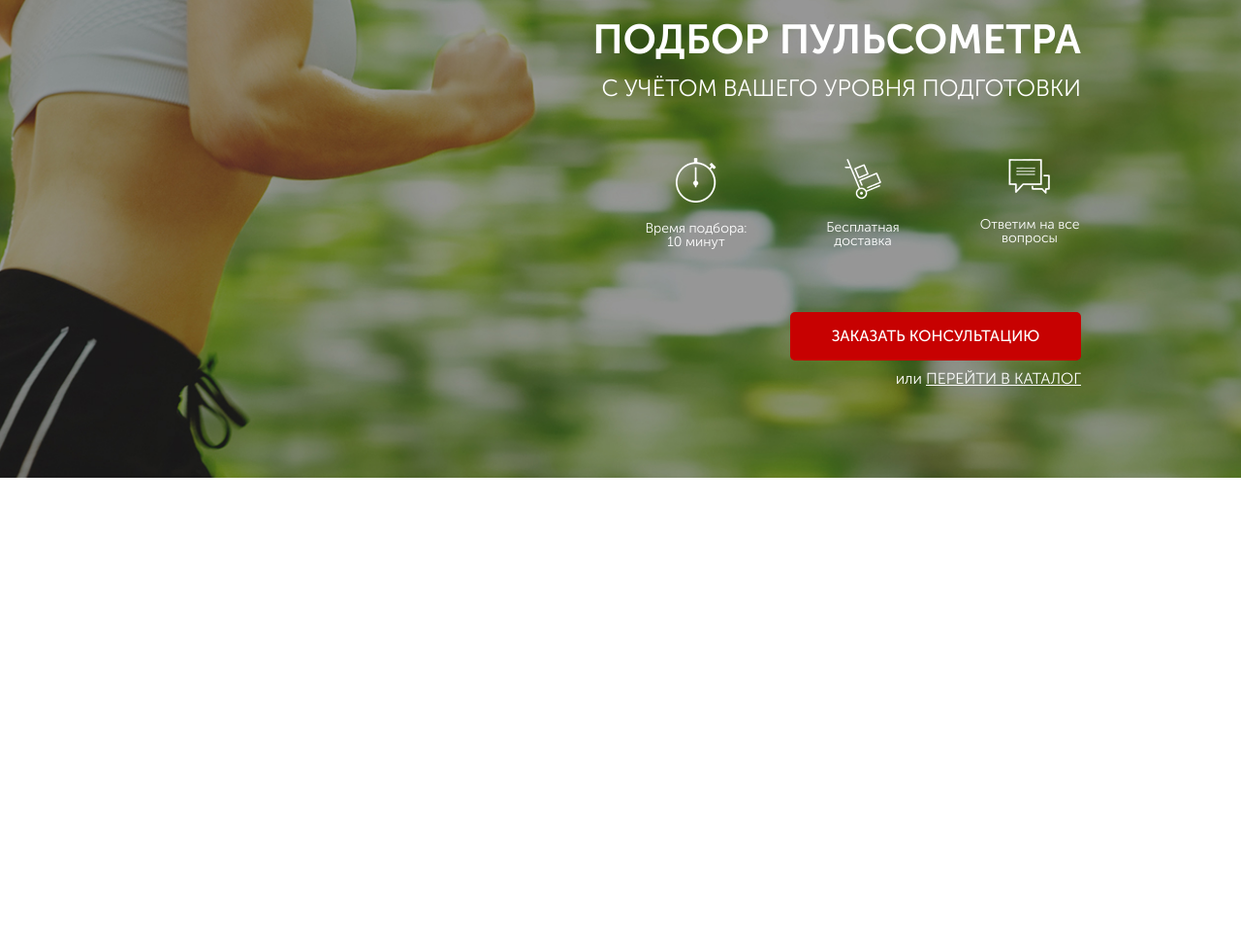
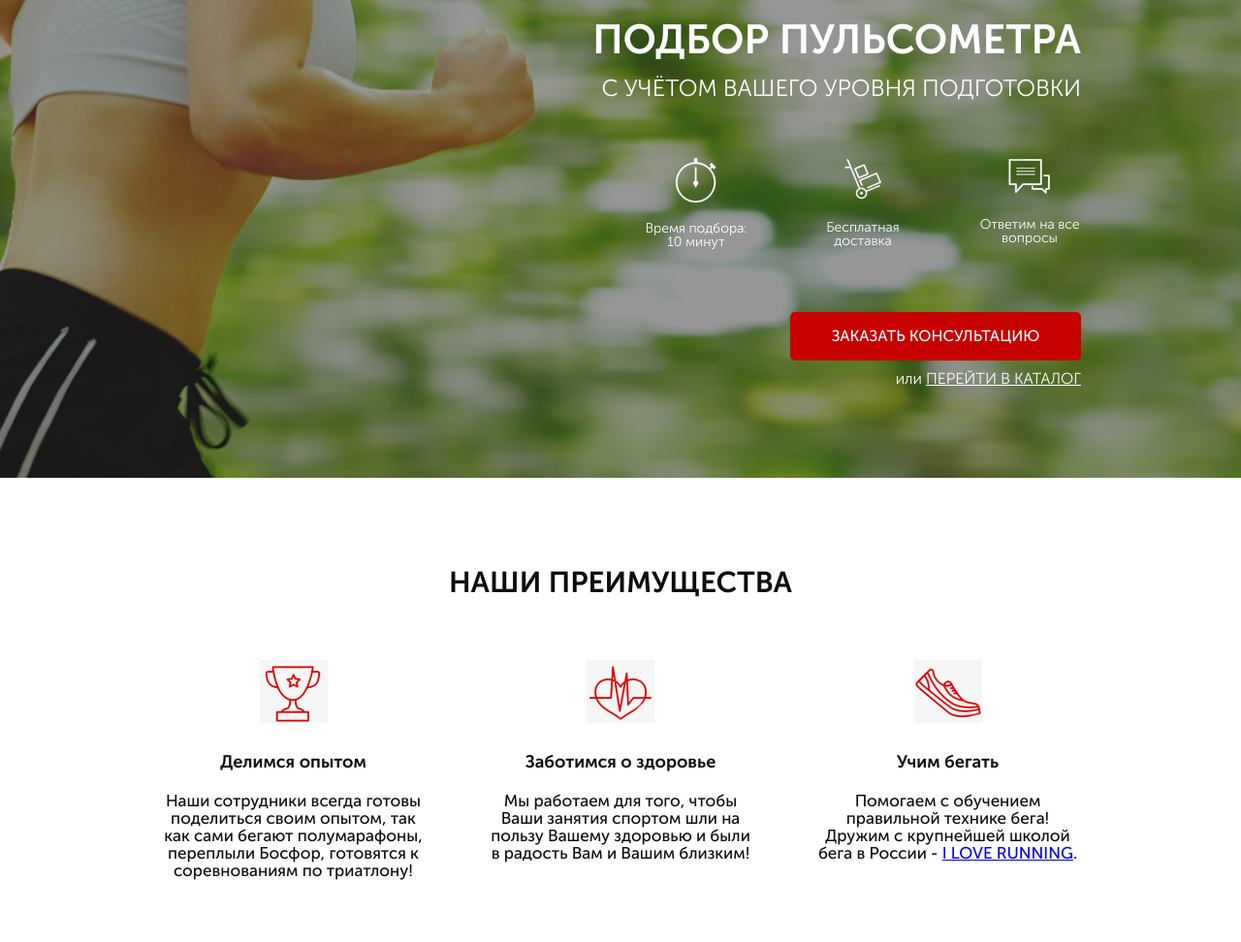
Before and after one commit to phoenixstl69/RunSmart, a website built with webpack: page src/index.html in a window 1280 px wide. Shown: the part 164-1136 px from the top of the page at 97% size. Before the commit the page ends 800 px from the top, so only its background shows below. Built offline with nearby package versions, Linux system fonts and the light colour scheme.

Commit message:
second screen

```diff
--- a/src/index.html
+++ b/src/index.html
@@ -31,7 +31,7 @@
       </header>
 
       <div class="promo__wrapper">
-        <h1 class="promo__header">Подбор пульсометра</h1>
+        <h1 class="title title__main">Подбор пульсометра</h1>
         <h2 class="promo__subheader">с учётом Вашего уровня подготовки</h2>
         <div class="promo__icons">
           <div class="promo__icon">
@@ -56,6 +56,38 @@
       </div>
     </div>
   </section>
+
+  <section class="benefits">
+    <div class="container">
+      <h1 class="title">НАШИ ПРЕИМУЩЕСТВА</h1>
+      <div class="benefits__items">
+        <div class="benefits__item">
+          <div class="benefits__icon">
+            <img src="./img/icons/cup.png" alt="cup">
+          </div>
+          <h3 class="benefits__title">Делимся опытом</h3>
+          <p class="benefits__descr">Наши сотрудники всегда готовы поделиться своим опытом, так как сами бегают
+            полумарафоны, переплыли Босфор, готовятся к соревнованиям по триатлону!</p>
+        </div>
+        <div class="benefits__item">
+          <div class="benefits__icon">
+            <img src="./img/icons/heart.png" alt="heart">
+          </div>
+          <h3 class="benefits__title">Заботимся о здоровье</h3>
+          <p class="benefits__descr">Мы работаем для того, чтобы Ваши занятия спортом шли на пользу Вашему здоровью и
+            были в радость Вам и Вашим близким!</p>
+        </div>
+        <div class="benefits__item">
+          <div class="benefits__icon">
+            <img src="./img/icons/shoe.png" alt="shoe">
+          </div>
+          <h3 class="benefits__title">Учим бегать</h3>
+          <p class="benefits__descr">Помогаем с обучением правильной технике бега! Дружим с крупнейшей школой бега в
+            России - <a href="#"> I LOVE RUNNING</a>.</p>
+        </div>
+      </div>
+    </div>
+  </section>
 </body>
 
 </html>
--- a/src/index.scss
+++ b/src/index.scss
@@ -6,3 +6,5 @@
 @import "style/blocks/button";
 @import "style/blocks/promo";
 @import "style/blocks/header";
+@import "style/blocks/benefits";
+@import "style/blocks/title";
--- a/src/style/base/_var.scss
+++ b/src/style/base/_var.scss
@@ -1,4 +1,4 @@
 $maxWidth: 950;
-$first_text_color: rgb(13, 13, 13);
+$main_text_color: rgb(13, 13, 13);
 $second_text_color: rgb(255, 255, 255);
-$bg_button: rgb(199, 1, 1)
+$bg_button: rgb(199, 1, 1);
--- /dev/null
+++ b/src/style/blocks/_benefits.scss
@@ -0,0 +1,37 @@
+.benefits {
+   padding: 73px 0 65px;
+
+   &__items {
+      display: flex;
+      justify-content: space-between;
+      margin-top: 65px;
+   }
+
+   &__item {
+      width: 275px;
+      text-align: center;
+   }
+
+   &__icon {
+      margin-bottom: 30px;
+
+      img {
+         display: block;
+         margin: 0 auto;
+      }
+   }
+
+   &__title {
+      font-weight: 700;
+      font-size: 18px;
+      color: $main_text_color;
+      margin-bottom: 20px;
+   }
+
+   &__descr {
+      font-weight: 500;
+      font-size: 17px;
+      line-height: 18px;
+      color: $main_text_color;
+   }
+}
--- a/src/style/blocks/_promo.scss
+++ b/src/style/blocks/_promo.scss
@@ -7,14 +7,6 @@
       flex-direction: column;
       align-items: flex-end;
       margin-top: 90px;
-   }
-
-   &__header {
-      font-weight: 700;
-      font-size: 42px;
-      line-height: 20px;
-      text-transform: uppercase;
-      color: $second_text_color;
    }
 
    &__subheader {
--- /dev/null
+++ b/src/style/blocks/_title.scss
@@ -0,0 +1,15 @@
+.title {
+   font-weight: 700;
+   font-size: 30px;
+   line-height: 30px;
+   text-align: center;
+   color: $main_text_color;
+
+   &__main {
+      font-weight: 700;
+      font-size: 42px;
+      line-height: 20px;
+      text-transform: uppercase;
+      color: $second_text_color;
+   }
+}
```
